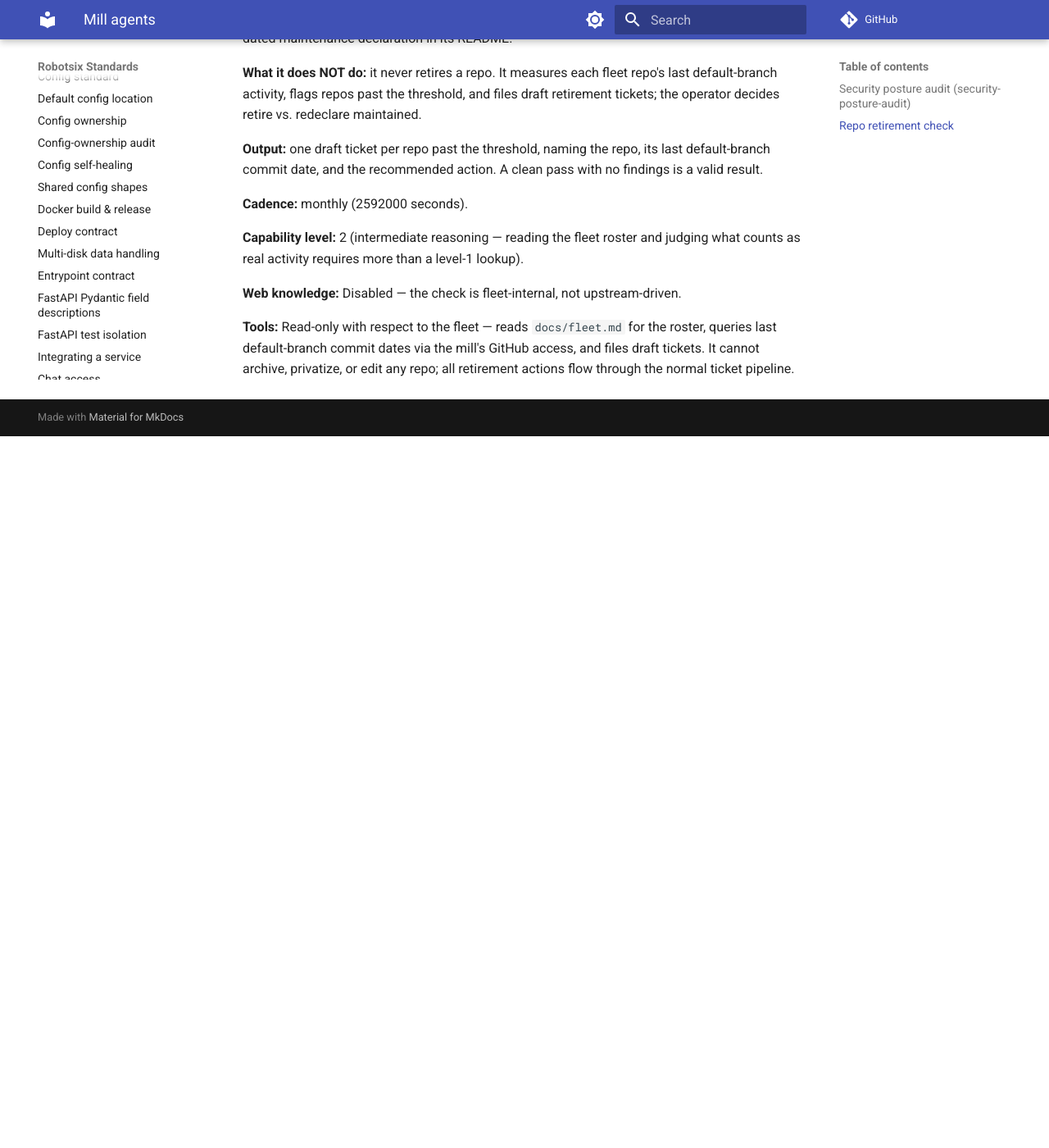
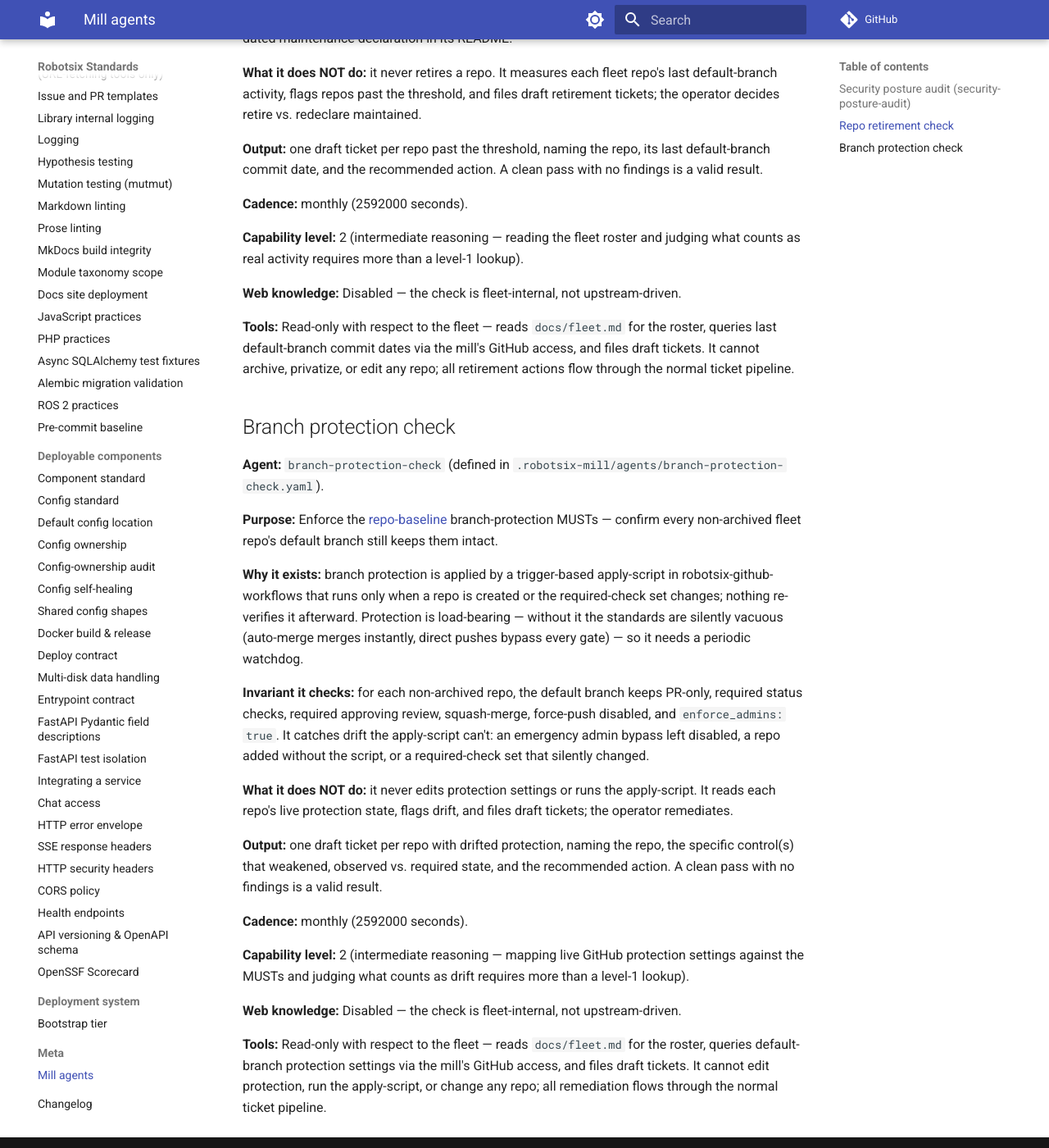
Before and after one commit to damien-robotsix/robotsix-standards, an MkDocs documentation site: the page built from docs/mill-agents.md, in a window 1280 px wide and 1400 px high, scrolled down 1727 px. Shown: the whole window at 82% size. Built offline with MkDocs 1.6.1 and Material for MkDocs 9.7.7, drawn with Linux system fonts in a browser that asks for light colours; comment, search, counter and statistics services are not loaded; before the commit the page ends 2259 px from its top, so only the background shows below that.

Commit message:
chore: REPO-BASELINE: branch protection has no periodic verifier — enforced only by an event-triggered apply-script (20260912T154531Z-repo-baseline-branch-protection-has-no-p-3c89) (#369)
Co-authored-by: robotsix-mill <mill@robotsix.local>

```diff
--- a/docs/mill-agents.md
+++ b/docs/mill-agents.md
@@ -98,3 +98,46 @@ judging what counts as real activity requires more than a level-1 lookup).
 roster, queries last default-branch commit dates via the mill's GitHub access,
 and files draft tickets. It cannot archive, privatize, or edit any repo; all
 retirement actions flow through the normal ticket pipeline.
+
+## Branch protection check
+
+**Agent:** `branch-protection-check` (defined in
+`.robotsix-mill/agents/branch-protection-check.yaml`).
+
+**Purpose:** Enforce the
+[repo-baseline](repo-baseline.md#branch-protection) branch-protection MUSTs —
+confirm every non-archived fleet repo's default branch still keeps them intact.
+
+**Why it exists:** branch protection is applied by a trigger-based apply-script
+in robotsix-github-workflows that runs only when a repo is created or the
+required-check set changes; nothing re-verifies it afterward. Protection is
+load-bearing — without it the standards are silently vacuous (auto-merge merges
+instantly, direct pushes bypass every gate) — so it needs a periodic watchdog.
+
+**Invariant it checks:** for each non-archived repo, the default branch keeps
+PR-only, required status checks, required approving review, squash-merge,
+force-push disabled, and `enforce_admins: true`. It catches drift the
+apply-script can't: an emergency admin bypass left disabled, a repo added
+without the script, or a required-check set that silently changed.
+
+**What it does NOT do:** it never edits protection settings or runs the
+apply-script. It reads each repo's live protection state, flags drift, and
+files draft tickets; the operator remediates.
+
+**Output:** one draft ticket per repo with drifted protection, naming the repo,
+the specific control(s) that weakened, observed vs. required state, and the
+recommended action. A clean pass with no findings is a valid result.
+
+**Cadence:** monthly (2592000 seconds).
+
+**Capability level:** 2 (intermediate reasoning — mapping live GitHub
+protection settings against the MUSTs and judging what counts as drift requires
+more than a level-1 lookup).
+
+**Web knowledge:** Disabled — the check is fleet-internal, not upstream-driven.
+
+**Tools:** Read-only with respect to the fleet — reads `docs/fleet.md` for the
+roster, queries default-branch protection settings via the mill's GitHub
+access, and files draft tickets. It cannot edit protection, run the
+apply-script, or change any repo; all remediation flows through the normal
+ticket pipeline.
```
Also changed, not shown: docs/repo-baseline.md (+11 -0 lines), 1 other file.
